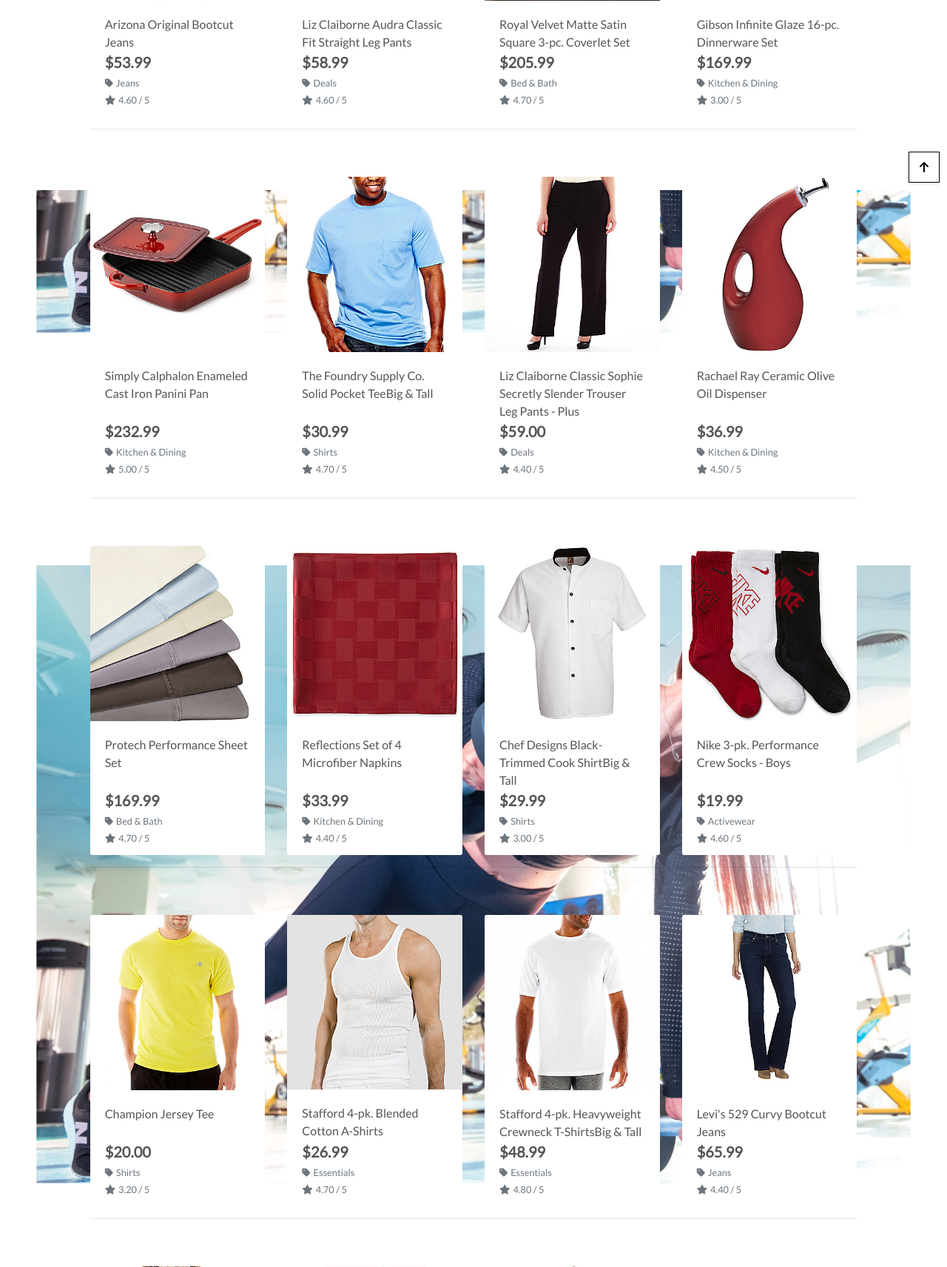
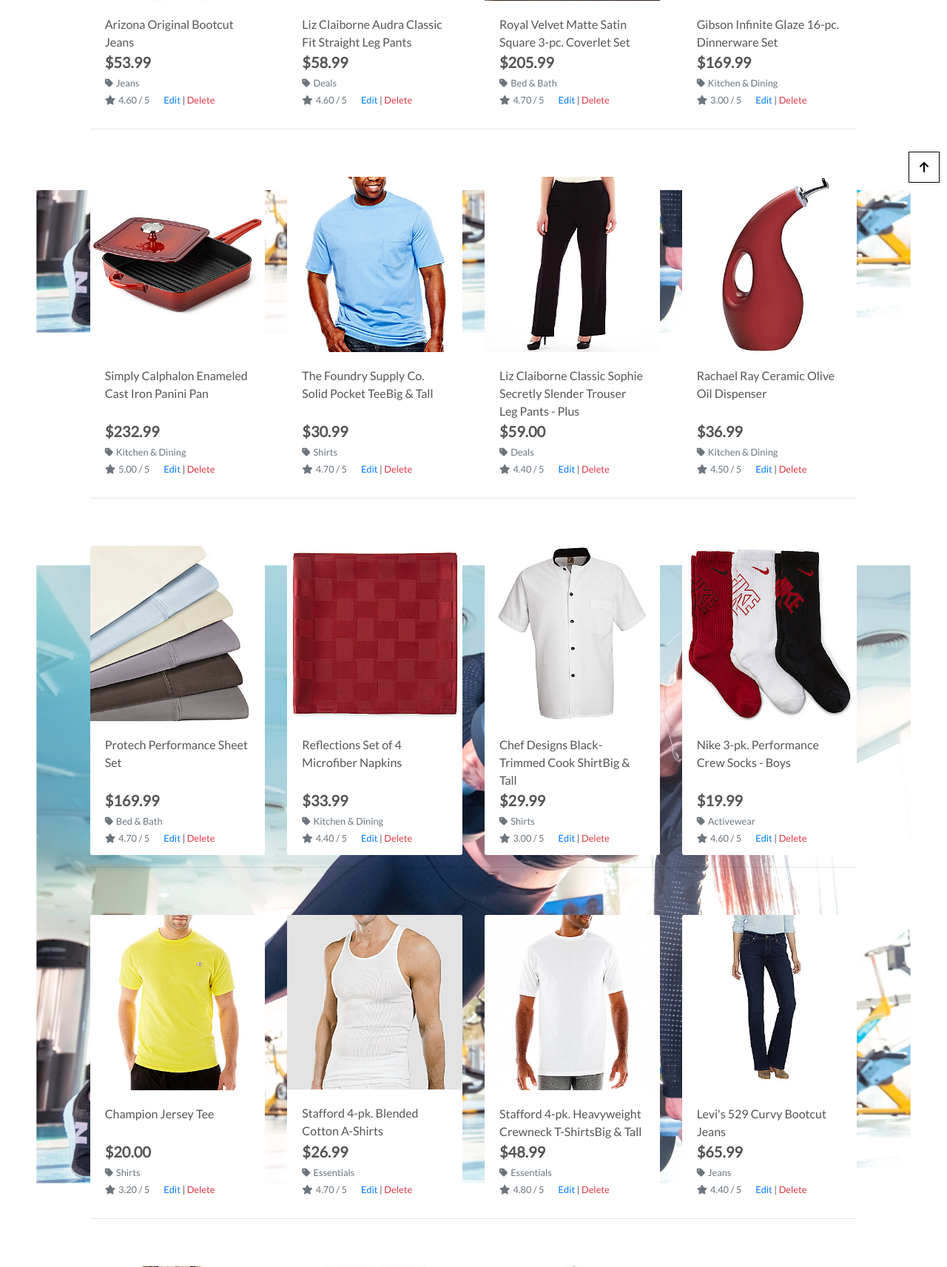
Before and after one commit to Ngozi89/fitness-gym, a Django app: page /products/ in a window 1280 px wide. Shown: the part 543-2256 px from the top of the page at 74% size. Run offline with Django 3.2, Linux system fonts and the light colour scheme; a user stored in the database is signed in; data comes from the database, SQL or seed files in the repository; both versions use the stored data as it was after the commit; some libraries are stand-ins or nearby versions.

Commit message:
Added delete product functionality

```diff
--- a/products/templates/products/products.html
+++ b/products/templates/products/products.html
@@ -82,6 +82,12 @@
                                             {% else %}
                                                 <small class="text-muted">No Rating</small>
                                             {% endif %}
+                                            {% if request.user.is_superuser %}
+                                                <small class="ml-3">
+                                                    <a href="{% url 'edit_product' product.id %}">Edit</a> |
+                                                    <a class="text-danger" href="{% url 'delete_product' product.id %}">Delete</a>
+                                                </small>
+                                            {% endif %}
                                         </div>
                                     </div>
                                 </div>
--- a/products/urls.py
+++ b/products/urls.py
@@ -6,4 +6,5 @@ urlpatterns = [
     path('<int:product_id>/', views.product_detail, name='product_detail'),
     path('add/', views.add_product, name='add_product'),
     path('edit/<int:product_id>/', views.edit_product, name='edit_product'),
+    path('delete/<int:product_id>/', views.delete_product, name='delete_product'),
 ]
--- a/products/views.py
+++ b/products/views.py
@@ -1,4 +1,4 @@
-from django.shortcuts import render, get_object_or_404
+from django.shortcuts import render, redirect, reverse, get_object_or_404
 from django.contrib import messages
 from django.db.models import Q
 from django.db.models.functions import Lower
@@ -26,7 +26,6 @@ def all_products(request):
                 products = products.annotate(lower_name=Lower('name'))
             if sortkey == 'category':
                 sortkey = 'category__name'
-
             if 'direction' in request.GET:
                 direction = request.GET['direction']
                 if direction == 'desc':
@@ -70,14 +69,15 @@ def product_detail(request, product_id):
 
     return render(request, 'products/product_detail.html', context)
 
+
 def add_product(request):
     """ Add a product to the store """
     if request.method == 'POST':
         form = ProductForm(request.POST, request.FILES)
         if form.is_valid():
-            form.save()
+            product = form.save()
             messages.success(request, 'Successfully added product!')
-            return redirect(reverse('add_product'))
+            return redirect(reverse('product_detail', args=[product.id]))
         else:
             messages.error(request, 'Failed to add product. Please ensure the form is valid.')
     else:
@@ -89,6 +89,7 @@ def add_product(request):
     }
 
     return render(request, template, context)
+
 
 def edit_product(request, product_id):
     """ Edit a product in the store """
@@ -112,3 +113,11 @@ def edit_product(request, product_id):
     }
 
     return render(request, template, context)
+
+
+def delete_product(request, product_id):
+    """ Delete a product from the store """
+    product = get_object_or_404(Product, pk=product_id)
+    product.delete()
+    messages.success(request, 'Product deleted!')
+    return redirect(reverse('products'))
```
Also changed, not shown: products/templates/products/product_detail.html (+8 -0 lines), db.sqlite3, media/fitness.png (added), media/fitness_i7NzO3Y.png (added), media/fitness_jQ9Z8vf.png (added), media/noimage.png (added).
